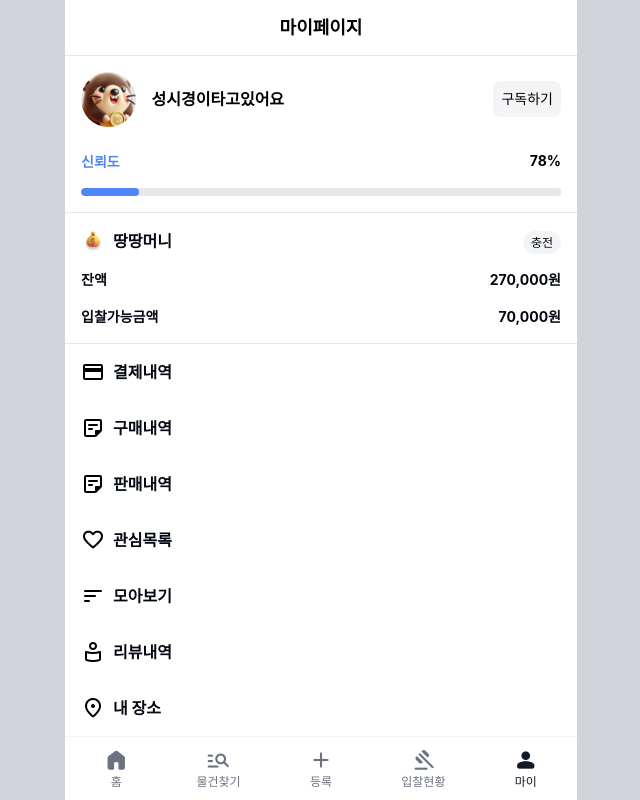
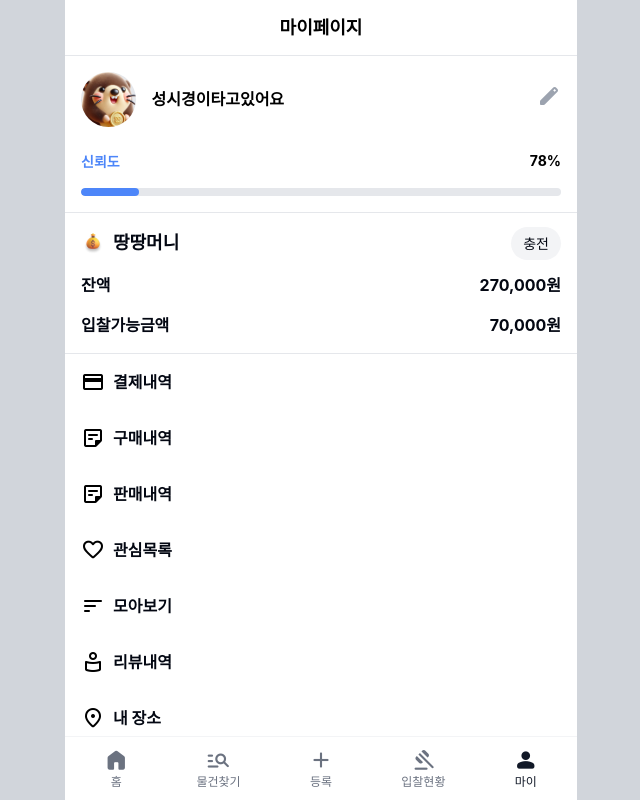
Before and after one commit to wndgur2/ddang, a React (Vite) app: page /mypage in a window 1280 px wide. Shown: the whole page, without its empty margins (319-959 px from the left). Built offline with nearby package versions, Linux system fonts and the light colour scheme.

Commit message:
feat. EditProfile 생성

```diff
--- a/src/App.jsx
+++ b/src/App.jsx
@@ -15,6 +15,7 @@ import NotFoundPage from './pages/NotFoundPage'
 import SignupPage from './features/user/pages/SignupPage'
 import LoginPage from './features/user/pages/LoginPage'
 import ProductListPage from './features/product/pages/ProductListPage'
+import EditProfilePage from './features/user/pages/EditProfilePage'
 
 function App() {
   initFCM()
@@ -37,6 +38,7 @@ function App() {
           <Route path='product/:id' element={<ProductDetailPage />} />
           <Route path='signup' element={<SignupPage />} />
           <Route path='login' element={<LoginPage />} />
+          <Route path='mypage/edit-profile' element={<EditProfilePage />} />
         </Route>
         <Route path='*' element={<NotFoundPage />} />
       </Routes>
--- /dev/null
+++ b/src/features/user/components/EditProfileImage.jsx
@@ -0,0 +1,30 @@
+import PropTypes from 'prop-types'
+import MaterialIcon from '../../../components/icons/MaterialIcon'
+
+function EditProfileImage({ src, size }) {
+  return (
+    <div
+      className='relative rounded-full bg-gray-100 overflow-hidden aspect-square'
+      style={{ width: size, height: size }}
+    >
+      <img
+        src={src}
+        alt='EditProfileImage'
+        className='object-cover w-full h-full'
+      />
+      <div
+        className='absoulte left-0 top-0 w-full bg-gray-300 bg-opacity-50 flex justify-center items-center'
+        style={{ height: '25%' }}
+      >
+        <MaterialIcon name='edit' />
+      </div>
+    </div>
+  )
+}
+
+EditProfileImage.propTypes = {
+  src: PropTypes.string,
+  size: PropTypes.number,
+}
+
+export default EditProfileImage
--- a/src/features/user/components/MyPageMenu.jsx
+++ b/src/features/user/components/MyPageMenu.jsx
@@ -6,7 +6,7 @@ function MyPageMenu({ icon, title, to }) {
   return (
     <Link to={to} className='flex items-center gap-2 p-4'>
       <MaterialIcon {...icon} />
-      <span className=' font-bold text-[16px] text-gray-950'>{title}</span>
+      <span className=' font-bold text-base text-gray-950'>{title}</span>
     </Link>
   )
 }
--- a/src/features/user/components/Profile.jsx
+++ b/src/features/user/components/Profile.jsx
@@ -3,7 +3,6 @@ import { Link } from 'react-router-dom'
 import ProfileImage from './ProfileImage'
 import MaterialIcon from '../../../components/icons/MaterialIcon'
 import TrustScoreBar from './TrustScoreBar'
-import StepTrustBar from './StepTrustBar'
 
 function Profile({ profileSrc, name, trustScore, id }) {
   const userId = 1 // 로그인한 사용자의 id
@@ -14,9 +13,9 @@ function Profile({ profileSrc, name, trustScore, id }) {
       <div className='flex items-center'>
         <ProfileImage src={profileSrc} size={64} />
         <div className='flex flex-row justify-between items-center w-full ml-4'>
-          <p className='text-md font-semibold'>{name}</p>
+          <p className='text-base font-semibold'>{name}</p>
           {userId === id ? (
-            <Link to='edit-profile'>
+            <Link to='/popup/mypage/edit-profile'>
               <button
                 style={{
                   color: 'var(--color-gray-400)',
--- /dev/null
+++ b/src/features/user/pages/EditProfilePage.jsx
@@ -0,0 +1,15 @@
+import handstandingMole from '@/assets/images/handstandingMole.png' // 이미지 import
+import EditProfileImage from '../components/EditProfileImage'
+import usePageName from '../../../hooks/usePageName'
+
+function EditProfilePage() {
+  usePageName('프로필 수정')
+
+  return (
+    <div className='flex flex-col items-center h-screen bg-white pt-16'>
+      <EditProfileImage src={handstandingMole} size={120} />
+    </div>
+  )
+}
+
+export default EditProfilePage
--- a/src/features/user/pages/MyPage.jsx
+++ b/src/features/user/pages/MyPage.jsx
@@ -16,7 +16,7 @@ function MyPage() {
         profileSrc={profileImage}
         name='성시경이타고있어요'
         trustScore={78}
-        id={123}
+        id={1}
       />
       <hr className='border-gray-200' />
 
@@ -25,14 +25,14 @@ function MyPage() {
         <div className='flex items-center justify-between'>
           <div className='flex items-center space-x-2'>
             <img src={moneyBag2} alt='moneyBag2' className='w-6 h-6' />
-            <span className='text-lg  font-bold text-[16px] text-gray-950'>
+            <span className='text-lg  font-bold text-lg text-gray-950'>
               땅땅머니
             </span>
           </div>
           <div>
             <Link
               to='charge'
-              className='bg-gray-100 text-gray-950 text-xs px-2 py-1 rounded-full'
+              className='bg-gray-100 text-gray-950 text-sm px-3 py-2 rounded-full'
               style={{ cursor: 'pointer' }}
             >
               충전
@@ -40,11 +40,11 @@ function MyPage() {
           </div>
         </div>
         <div className='mt-2'>
-          <div className='flex justify-between  font-bold text-[14px] text-gray-950 mt-4'>
+          <div className='flex justify-between font-bold text-base text-gray-950 mt-4'>
             <span>잔액</span>
             <span>270,000원</span>
           </div>
-          <div className='flex justify-between  font-bold text-[14px] text-gray-950 mt-4'>
+          <div className='flex justify-between font-bold text-base text-gray-950 mt-4'>
             <span>입찰가능금액</span>
             <span>70,000원</span>
           </div>
```
Also changed, not shown: src/assets/images/handstandingMole.png (added).
